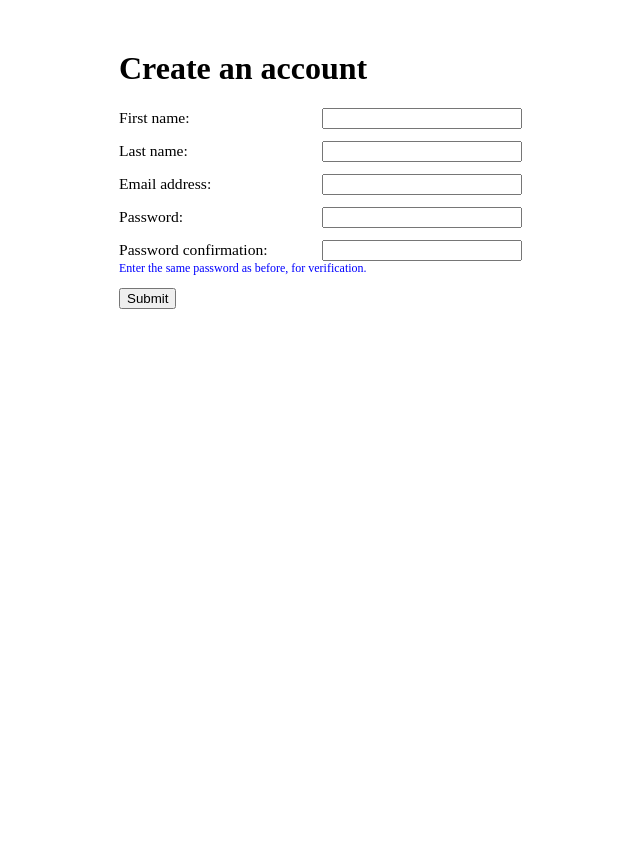
After one commit to ajhinz/Bikeshare-project, a Django app: page /account/create/ in a window 1280 px wide. The commit adds this page. Shown: the whole page, without its empty margins (316-956 px from the left). Run offline with Django 3.2, Linux system fonts and the light colour scheme; parts of the project's set-up code (start-up, migrations or seed data) failed here and were passed over.

Commit message:
Added form for creating a new account

```diff
--- a/bike_project/packages/views.py
+++ b/bike_project/packages/views.py
@@ -3,9 +3,12 @@ from django.http import HttpResponse, HttpResponseServerError, HttpResponseRedir
 from django.core import serializers
 from django.utils import simplejson
 from packages.models import BikeshareStation, Route
-from django.contrib.auth import logout
+from django.contrib.auth import authenticate, login, logout
 from django.contrib.auth.decorators import login_required
+from django.contrib.auth.forms import UserCreationForm
+from django.contrib.auth.models import User
 from django.template import RequestContext
+
 
 # Create your views here.
 
@@ -62,5 +65,41 @@ def account_logout(request):
     logout(request)
     return HttpResponseRedirect("/")
 
+class MyUserCreationForm(UserCreationForm):
+    def __init__(self, *args, **kwargs):
+        super(MyUserCreationForm, self).__init__(*args, **kwargs)
+        self.fields["first_name"].required = True
+        self.fields["last_name"].required = True
+        self.fields["email"].required = True
+    class Meta:
+        model = User
+        fields = ("first_name", "last_name", "email")
+
+def account_create(request):
+    if request.method == "POST":
+        form = MyUserCreationForm(request.POST)
+        if form.is_valid():
+            first_name = form.cleaned_data["first_name"]
+            last_name = form.cleaned_data["last_name"]
+            email = form.cleaned_data["email"]
+            username = form.cleaned_data["username"]
+            password = form.cleaned_data["password1"]
+
+            user = User.objects.create_user(username, email, password)
+            user.first_name = first_name
+            user.last_name = last_name
+            user.save()
+
+            user = authenticate(username=username, password=password)
+            login(request, user)
+
+            return HttpResponseRedirect(request.POST.get("next", "/"))
+    else:
+        form = MyUserCreationForm()
+    context = RequestContext(request, {})
+    context["form"] = form
+    context["next"] = request.GET.get("next", "")
+    return render_to_response("account_create.html", context)
+
 def map(request):
     return render_to_response("map.html")
--- a/bike_project/urls.py
+++ b/bike_project/urls.py
@@ -10,6 +10,7 @@ urlpatterns = patterns(
     (r'^account/login/$', 'django.contrib.auth.views.login',
      {'template_name': 'account/login.html'}),
     (r'^account/logout/$', 'packages.views.account_logout'),
+    (r'^account/create/$', 'packages.views.account_create'),
 
     (r'^stations/$', 'packages.views.stations'),
     (r'^route/add/$', 'packages.views.route_add'),
--- a/static/style.css
+++ b/static/style.css
@@ -23,3 +23,33 @@ body {
     height: 600px;
     float: left;
 }
+
+div#account_create_container {
+    width: 410px;
+    margin: 50px auto 0px auto;
+}
+
+form#account_create {
+    width: 410px;
+}
+
+form#account_create label {
+    width: 200px;
+    display: inline-block;
+    font-size: 1.3em;
+    color: black;
+}
+
+form#account_create p input {
+    width: 200px;
+}
+
+form#account_create p {
+    font-size: 0.75em;
+    color: blue;
+}
+
+form#account_create ul.errorlist li {
+    font-size: 0.8em;
+    color: red;
+}
--- /dev/null
+++ b/templates/account_create.html
@@ -0,0 +1,14 @@
+<html>
+  <head><title>Creating a user</title>
+    <link rel="stylesheet" type="text/css" href = "/static/style.css" />
+  </head>
+  <body>
+    <div id="account_create_container">
+      <h1>Create an account</h1>
+      <form action="/account/create/" method="post" id="account_create">{% csrf_token %}
+        {{ form.as_p }}
+        <input type="hidden" name="next" value="{{ next }}" />
+        <input type="submit" value="Submit" />
+    </div>
+  </body>
+</html>
--- a/templates/index.html
+++ b/templates/index.html
@@ -4,11 +4,14 @@
 </head>
 <body>
 {% if user.is_authenticated %}
-<h3>Hello, {{ user.username }}!</h3>
+<h3>Hello, {{ user.first_name }}!</h3>
 <p>
 <a href="/account/logout">Log out of your account</a>
 </p>
 {% else %}
+<p>
+<a href="/account/create?next=/">Create an account</a>
+</p>
 <p>
 <a href="/account/login?next=/">Log in to your account</a>
 </p>
```
